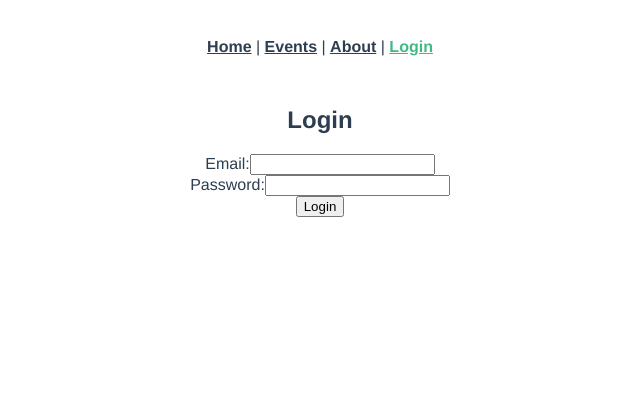
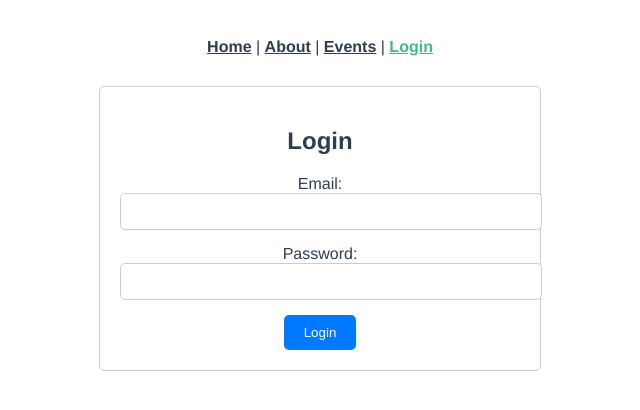
Before and after one commit to vglowczewski/sports-scheduler, a Vue app in the folder sports-scheduler/client/: page /login in a window 1280 px wide. Shown: the top 410 px of the page, without its empty margins (320-960 px from the left). Built offline with nearby package versions, Linux system fonts and the light colour scheme.

Commit message:
updated auth

```diff
--- a/sports-scheduler/client/src/App.vue
+++ b/sports-scheduler/client/src/App.vue
@@ -1,19 +1,17 @@
-<script setup>
-import { RouterLink, RouterView } from 'vue-router'
-
-</script>
 
 <template>
   <div id="layout">
     <header>
       <div class="wrapper">
         <nav>
+          <!-- <Navigation /> -->
           <RouterLink to="/">Home</RouterLink> |
-          <RouterLink to="/events">Events</RouterLink> |
-          <RouterLink to="/about">About</RouterLink> <span v-if="isLoggedIn"> | </span>
+          <RouterLink to="/about">About</RouterLink> |
+          <RouterLink to="/events">Events</RouterLink> <span v-if="isLoggedIn"> | </span>
           <RouterLink to="/addEvent" v-if="isLoggedIn">Add Event</RouterLink> <span v-if="isLoggedIn"> | </span>
           <RouterLink to="/manageLeague" v-if="isLoggedIn">Manage Leagues</RouterLink> <span v-if="!isLoggedIn"> | </span>
           <RouterLink v-if="!isLoggedIn" to="/login">Login</RouterLink>
+          <button v-if="isLoggedIn" @click="logout">Logout</button>
         </nav>
       </div>
     </header>
@@ -21,21 +19,52 @@ import { RouterLink, RouterView } from 'vue-router'
   </div>
 </template>
 
-<script>
+<script setup>
+import { RouterLink, RouterView } from 'vue-router'
+// import Navigation from '@/components/NavComponent.vue';
 
-  export default {
-    computed: {
-      isLoggedIn() {
+  // export default {
+  //   computed: {
+  //     isLoggedIn() {
 
-        // Access the isLoggedIn state from Vuex store or local component state
-        return this.$store.state.user.isLoggedIn; // Example for Vuex
-      },
-      username() {
-        // Optionally, you can display the username if available
-        return this.$store.state.user.username; // Example for Vuex
-      }
-    }
-  };
+  //       // Access the isLoggedIn state from Vuex store or local component state
+  //       return this.$store.state.user.isLoggedIn; // Example for Vuex
+  //     },
+  //     username() {
+  //       // Optionally, you can display the username if available
+  //       return this.$store.state.user.username; // Example for Vuex
+  //     }
+  //   }
+  // };
+
+  import { useStore } from 'vuex';
+  import { useRouter } from 'vue-router';
+import { computed } from 'vue';
+
+const store = useStore();
+const router = useRouter();
+
+const isLoggedIn = computed(() => {
+  return store.state.user.isLoggedIn;
+});
+
+const username = computed(() => {
+  return store.state.user.username;
+});
+
+const logout = () => {
+  // Dispatch the logout action
+  store.dispatch('logoutUser')
+    .then(() => {
+      // Redirect to the login page after logout
+      router.push('/login');
+    })
+    .catch(error => {
+      console.error('Logout failed:', error);
+      // Handle logout failure
+    });
+}
+
 </script>
 
 <style scoped>
--- /dev/null
+++ b/sports-scheduler/client/src/components/NavComponent.vue
@@ -0,0 +1,38 @@
+<!-- NavComponent.vue -->
+<template>
+    <nav>
+      <RouterLink to="/">Home</RouterLink> |
+      <RouterLink to="/about">About</RouterLink> |
+      <RouterLink to="/events">Events</RouterLink>
+      <span v-if="isLoggedIn"> | </span>
+      <RouterLink to="/addEvent" v-if="isLoggedIn">Add Event</RouterLink>
+      <span v-if="isLoggedIn"> | </span>
+      <RouterLink to="/manageLeague" v-if="isLoggedIn">Manage Leagues</RouterLink>
+      <span v-if="isLoggedIn"> | </span>
+      <button v-if="isLoggedIn" @click="logout">Logout</button>
+      <span v-if="!isLoggedIn"> | </span>
+      <RouterLink v-if="!isLoggedIn" to="/login">Login</RouterLink>
+    </nav>
+  </template>
+
+  <script setup>
+  import { useRouter } from 'vue-router';
+  import { useStore } from 'vuex';
+  import { RouterLink } from 'vue-router'
+
+  const router = useRouter();
+  const store = useStore();
+
+  const isLoggedIn = store.getters['isLoggedIn'];
+  console.log("isloggedIn", isLoggedIn)
+
+  const logout = async () => {
+    try {
+      await store.dispatch('logoutUser');
+      router.push('/login'); // Redirect to login page after logout
+    } catch (error) {
+      console.error('Failed to logout:', error);
+      // Handle the logout error (e.g., display an error message to the user)
+    }
+  };
+  </script>
--- a/sports-scheduler/client/src/main.js
+++ b/sports-scheduler/client/src/main.js
@@ -1,17 +1,8 @@
-// import './assets/main.css'
-
 import { createApp } from 'vue'
-import { createPinia } from 'pinia'
-
 import App from './App.vue'
 import router from './router'
-import store from './store';
+import store from './store'
 
+store.dispatch('rehydrateAuthenticationState');
 
-const app = createApp(App)
-
-app.use(createPinia())
-app.use(router)
-app.use(store);
-
-app.mount('#app')
+createApp(App).use(store).use(router).mount('#app')
--- a/sports-scheduler/client/src/services/AuthService.js
+++ b/sports-scheduler/client/src/services/AuthService.js
@@ -1,7 +1,7 @@
 // Import Axios for making HTTP requests
 import axios from 'axios'
 
-const apiClient = 'https://mevn-0spf.onrender.com'; // Replace this with your backend API URL
+const API_URL = 'https://mevn-0spf.onrender.com'; // Replace this with your backend API URL
 
 const AuthService = {
   async login(credentials) {
@@ -9,29 +9,47 @@ const AuthService = {
       // const email = credentials.email
       // const password = credentials.password
       // Make a POST request to your backend API to authenticate the user
-      const response = await axios.post(`${apiClient}/auth/login`, credentials, {
+      const response = await axios.post(`${API_URL}/auth/login`, credentials, {
         headers: {
           'Content-Type': 'application/json'
-          // 'application/x-www-form-urlencoded'
-          //'application/json'
         }
       })
 
       // Check if the login was successful
-      if (response.status === 200 && response.data) {
+      if (response.status === 200) {
         console.log(response.data)
         return response.data; // Return the user data
-      } else {
-        // Handle login error (e.g., incorrect credentials)
+      }else {
+        console.log('test1')
         throw new Error('Login failed: Incorrect credentials');
       }
     } catch (error) {
       // Handle other errors (e.g., network error)
-      console.error('Login failed:', error);
+      console.error('Login failed:', error.response.data);
       throw error;
     }
   },
-  // Add other authentication methods (e.g., logout) here
+  decodeToken(token){
+    try {
+      if (typeof token !== 'string') {
+        throw new Error('Token must be a string.');
+      }
+      // Split the token into its parts
+      const parts = token.split('.');
+      if (parts.length !== 3) {
+        throw new Error('Invalid token format.');
+      }
+      // Decode the payload from base64
+
+      const payloadJson = atob(parts[1]);
+      // Parse the payload as JSON
+      const payload = JSON.parse(payloadJson);
+      return payload;
+    } catch (error) {
+      console.error('Error decoding token:', error);
+      return null;
+    }
+  },
 };
 
 export default AuthService;
--- a/sports-scheduler/client/src/store/user.js
+++ b/sports-scheduler/client/src/store/user.js
@@ -3,46 +3,63 @@ import AuthService from '@/services/AuthService'; // Assuming AuthService is imp
 
 export default {
     state: {
-      user: null // Initial user state
+        user: null, // Initial user state
+        isLoggedIn: false, // Tracks the login status
     },
     mutations: {
         setUser(state, user) {
             state.user = user;
-        state.isLoggedIn = true;
-
+            state.isLoggedIn = !!user;
         },
         clearUser(state) {
             state.user = null;
+            state.isLoggedIn = false;
         }
     },
     actions: {
         async loginUser({ commit }, credentials) {
             try {
-          console.log("credentials", credentials)
                 // Call AuthService to authenticate the user
-          const user = await AuthService.login(credentials);
+                const resp = await AuthService.login(credentials);
+                const token = resp.token;
+                // Decode the token to extract user information
+                const user = AuthService.decodeToken(token);
+
                 // Upon successful authentication, commit the setUser mutation
                 commit('setUser', user);
-          console.log("user", user)
+
+                // Optionally, store the token in local storage or a cookie for persistent login
+                localStorage.setItem('token', token);
+
+                console.log('User logged in:', user.email);
             } catch (error) {
                 // Handle authentication errors
-          console.error('Login failed:', error);
+                console.error('Failed to log in:', error);
                 throw error;
             }
         },
         logoutUser({ commit }) {
-        // Commit the clearUser mutation to clear the user state
+            // Remove the token from local storage
+            localStorage.removeItem('token');
+
+            // Commit the clearUser mutation to reset the user state
             commit('clearUser');
+        },
+        rehydrateAuthenticationState({ commit }) {
+            const token = localStorage.getItem('token');
+            if (token) {
+                // Decode the token to get the user info
+                const user = AuthService.decodeToken(token);
+                // Update the Vuex state with the decoded user info
+                commit('setUser', user);
+            } else {
+                // If no token is found, clear the user state
+                commit('clearUser');
+            }
         }
     },
     getters: {
-      isLoggedIn(state) {
-        // Check if a user is logged in based on the user state
-        return state.user !== null;
-      },
-      currentUser(state) {
-        // Return the current user
-        return state.user;
-      }
+        isLoggedIn: (state) => state.isLoggedIn,
+        currentUser: (state) => state.user,
     }
 };
--- a/sports-scheduler/client/src/views/LoginView.vue
+++ b/sports-scheduler/client/src/views/LoginView.vue
@@ -1,4 +1,4 @@
-<template>
+<!-- <template>
     <div class="login-container">
       <h2>Login</h2>
       <form @submit.prevent="login">
@@ -54,3 +54,86 @@
   <style scoped>
   /* Styles */
   </style>
+   -->
+
+   <template>
+    <div class="login-container">
+      <h2>Login</h2>
+      <form @submit.prevent="login">
+        <div class="form-group">
+          <label for="email">Email:</label>
+          <input type="email" id="email" v-model="email" required>
+        </div>
+        <div class="form-group">
+          <label for="password">Password:</label>
+          <input type="password" id="password" v-model="password" required>
+        </div>
+        <button type="submit">Login</button>
+      </form>
+      <p v-if="loginError" class="error-message">{{ loginError }}</p>
+    </div>
+  </template>
+
+  <script>
+  import { mapActions } from 'vuex';
+
+  export default {
+    data() {
+      return {
+        email: '',
+        password: '',
+        loginError: null
+      };
+    },
+    methods: {
+      ...mapActions(['loginUser']),
+      async login() {
+        try {
+
+          // await this.loginUser({ email: this.email, password: this.password });
+          await this.$store.dispatch('loginUser', { email: this.email, password: this.password });
+
+          // If login successful, redirect to dashboard or desired page
+          this.$router.push({ name: 'home' });
+        } catch (error) {
+          this.loginError = 'Failed to login. Please check your credentials and try again.';
+        }
+      }
+    }
+  };
+  </script>
+
+  <style scoped>
+  .login-container {
+    max-width: 400px;
+    margin: 0 auto;
+    padding: 20px;
+    border: 1px solid #ccc;
+    border-radius: 5px;
+  }
+
+  .form-group {
+    margin-bottom: 15px;
+  }
+
+  input[type="email"],
+  input[type="password"] {
+    width: 100%;
+    padding: 10px;
+    border: 1px solid #ccc;
+    border-radius: 5px;
+  }
+
+  button {
+    padding: 10px 20px;
+    background-color: #007bff;
+    color: #fff;
+    border: none;
+    border-radius: 5px;
+    cursor: pointer;
+  }
+
+  .error-message {
+    color: red;
+  }
+  </style>
```
Also changed, not shown: sports-scheduler/client/src/views/EventListView.vue (+16 -3 lines), 2 other files (tests, documents, lock files or other folders). Lines whose indentation alone changed are shown as unchanged.
